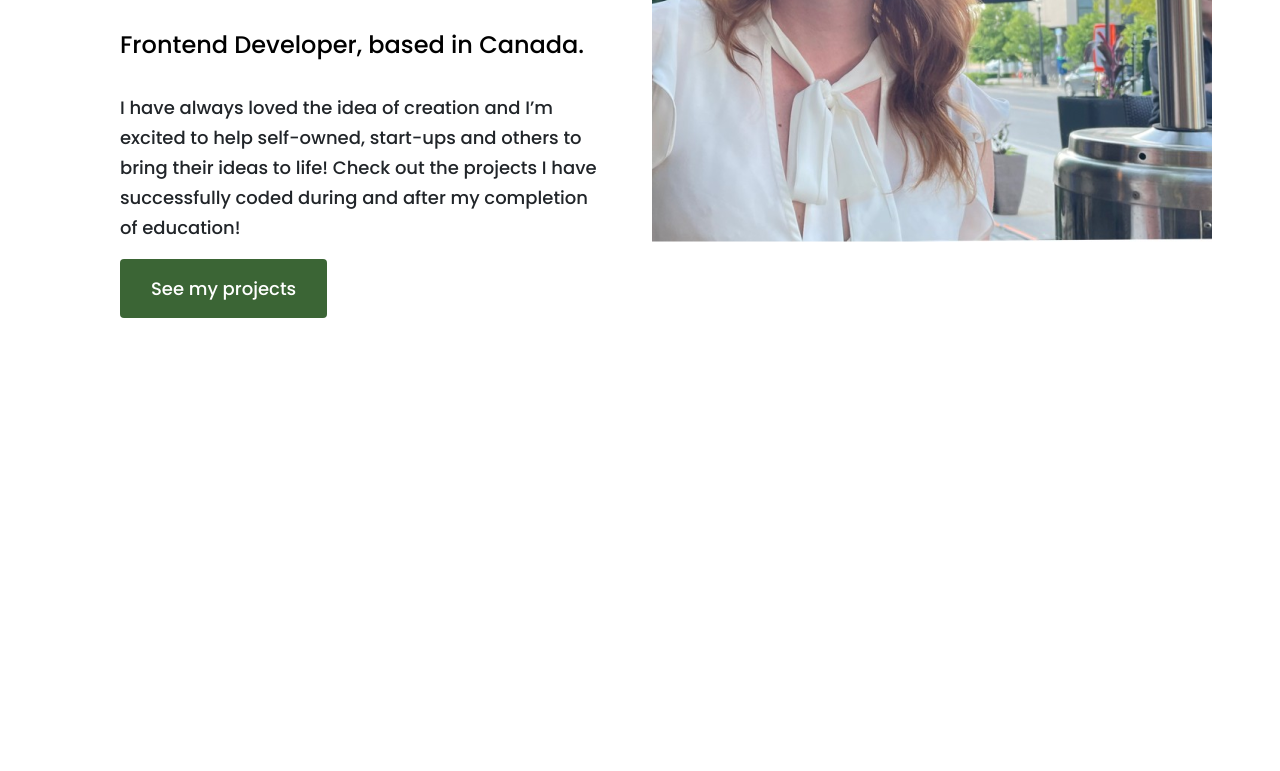
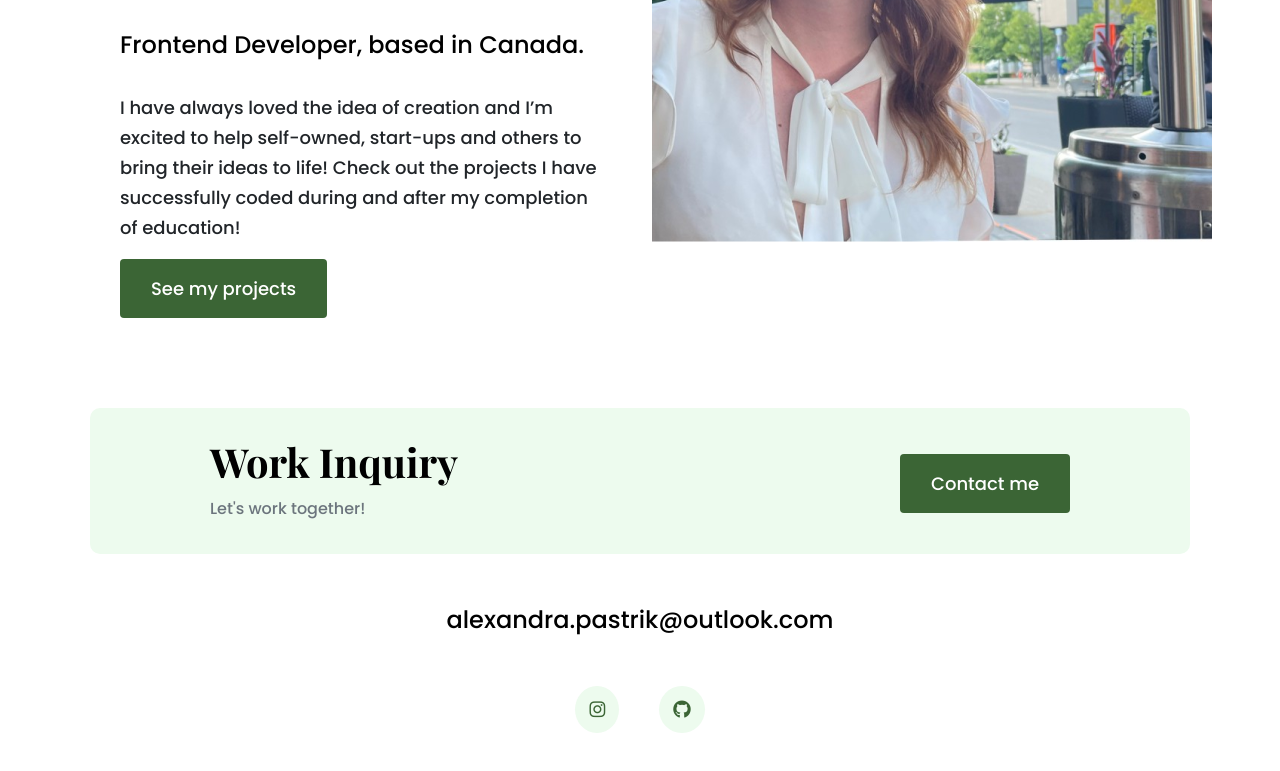
Before and after one commit to alexpastrik/portfolio-project, a plain HTML site: page about.html in a window 1280 px wide. Shown: the part 623-1394 px from the top of the page. Before the commit the page ends 1131 px from the top, so only its background shows below. Drawn offline with nearby package versions, Linux system fonts and the light colour scheme.

Commit message:
created footer and added to all pages

```diff
--- a/Styles/portfolio.css
+++ b/Styles/portfolio.css
@@ -27,6 +27,10 @@ h1 {
 
 h2 {
   font-size: 62px;
+}
+
+h4 {
+  font-size: 40px;
 }
 
 p {
@@ -140,12 +144,58 @@ nav a:hover {
   color: var(--branding-color);
 }
 
+footer {
+  margin: 60px 0;
+}
+
+footer .contact-box p {
+  margin: 0;
+}
+
+footer .contact-box {
+  background-color: var(--secondary-color);
+  padding: 30px 120px;
+  border-radius: 10px;
+}
+
+footer .email-link {
+  text-decoration: none;
+  color: black;
+  font-size: 24px;
+  text-align: center;
+}
+
+footer .email-link:hover {
+  color: var(--branding-color);
+}
+
+footer .social-links a {
+  margin: 0 20px;
+  color: var(--branding-color);
+  background-color: var(--secondary-color);
+  padding: 10px 14px;
+  border-radius: 50%;
+  font-size: 18px;
+  transition: all 100ms ease-in-out;
+}
+
+footer .social-links a:hover {
+  color: white;
+  background-color: var(--branding-color);
+}
+
 @media (max-width: 960px) {
   h1 {
     font-size: 44px;
   }
   h2 {
     font-size: 44px;
+  }
+
+  h4 {
+    font-size: 26px;
+  }
+  .btn {
   }
 
   .hero {
@@ -164,4 +214,8 @@ nav a:hover {
   nav a {
     font-size: 14px;
   }
+
+  footer .contact-box {
+    padding: 30px;
+  }
 }
--- a/about.html
+++ b/about.html
@@ -61,6 +61,23 @@
           <img src="images/profilepic.png" alt="" />
         </div>
       </div>
+      <footer>
+        <div class="contact-box d-flex justify-content-between mb-5">
+          <div>
+          <h4>Work Inquiry</h4>
+          <p class="text-muted">Let's work together!</p></div>
+          <div>
+          <a href="" class="btn btn-branding mt-3 d-none d-md-block">Contact me</a></div>
+        </div>
+        <div class="d-flex justify-content-center mb-5">
+        <a href="mailto:alexandra.pastrik@outlook.com" class="email-link"
+          >alexandra.pastrik@outlook.com</a
+        ></div>
+        <div class="social-links d-flex justify-content-center mb-5">
+          <a href="https://www.instagram.com/alexpastrik/?hl=en"><i class="fa-brands fa-instagram"></i></a>
+           <a href="https://github.com/alexpastrik"><i class="fa-brands fa-github"></i></i></a>
+        </div>
+      </footer>
     </div>
   </body>
 </html>
```
Also changed, not shown: contact.html (+17 -0 lines), index.html (+17 -0 lines), work.html (+17 -0 lines).
